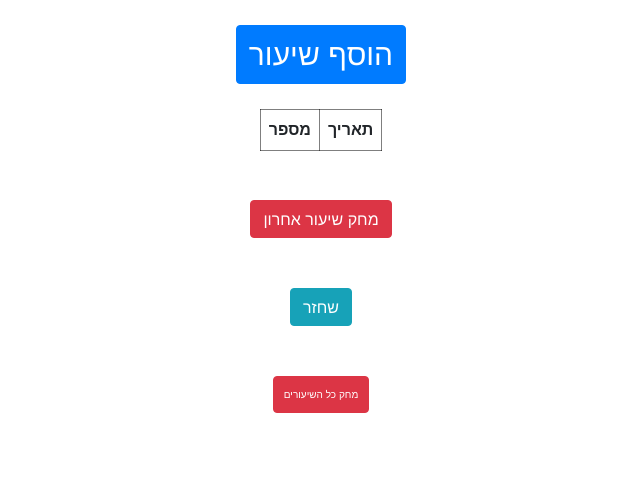
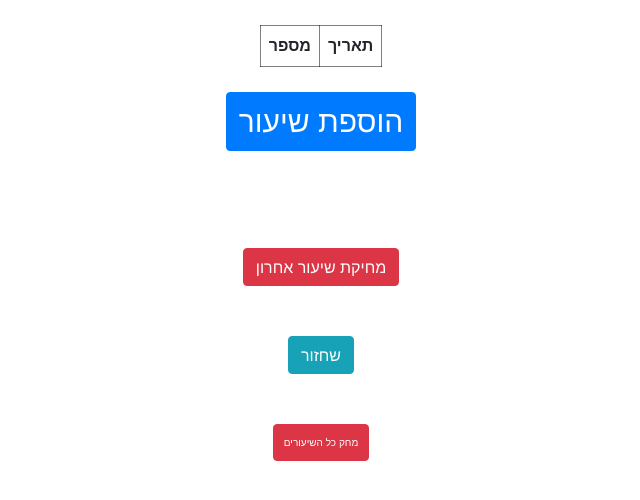
Before and after one commit to arye321/Yoga, a plain HTML site: page index.html in a window 1280 px wide. Shown: the whole page, without its empty margins (319-959 px from the left). Drawn offline with nearby package versions, Linux system fonts and the light colour scheme.

Commit message:
moved add button

```diff
--- a/index.html
+++ b/index.html
@@ -28,12 +28,7 @@
         </style>
 </head>
 <body >
-    <div id="top_buttons" style="text-align: center;">
 
-     <button id="btnAdd" class="btn btn-primary" style="margin-top: 25px;font-size: 30px;">הוסף שיעור</button>
-
-
-    </div>
 
 
     <div id="mainDiv" style="margin-top: 25px;  ">
@@ -50,12 +45,21 @@
         </table>
 
     </div>
-    <br>
+
     <div id="top_buttons" style="text-align: center;">
-        <button id="btnRemove"  class="btn btn-danger" style="margin-top: 25px;">מחק שיעור אחרון</button>
+
+        <button id="btnAdd" class="btn btn-primary" style="margin-top: 25px;font-size: 30px;">הוספת שיעור</button>
+
+
+       </div>
+       <br>
+       <br>
+       <br>
+    <div id="bottom_buttons" style="text-align: center;">
+        <button id="btnRemove"  class="btn btn-danger" style="margin-top: 25px;">מחיקת שיעור אחרון </button>
 
         <br>
-        <button id="btnUndo"  class="btn btn-info" style="margin-top: 50px;">שחזר</button>
+        <button id="btnUndo"  class="btn btn-info" style="margin-top: 50px;">שחזור</button>
 
         <br>
 
```
